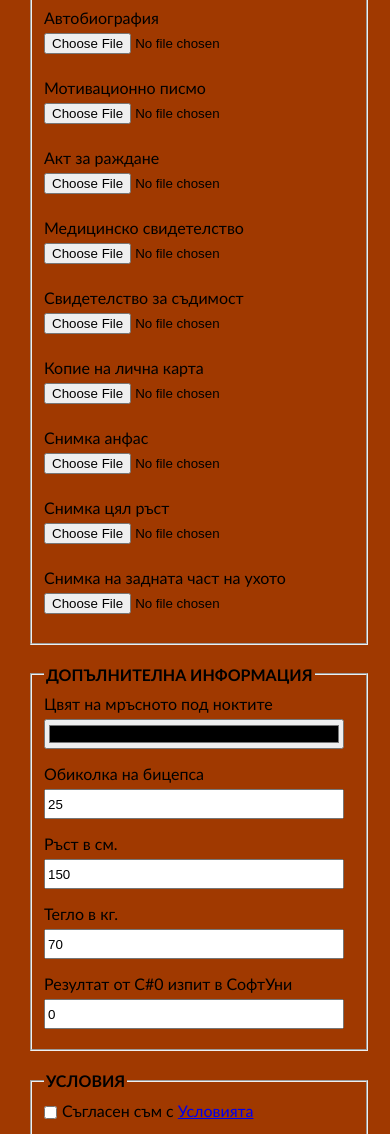
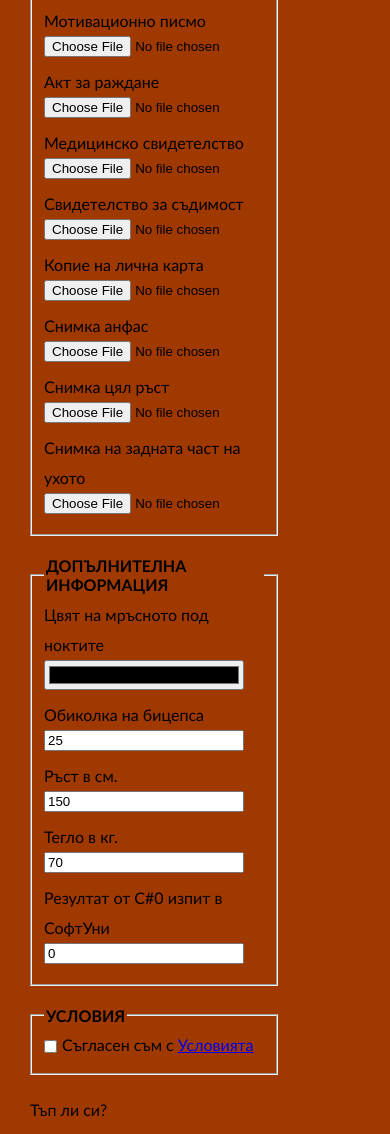
Before and after one commit to KristiyanPeshtenski/Team-CedarChest, a plain HTML site: page main-menu/apply.html in a window 390 px wide. Shown: the part 866-2000 px from the top of the page. Drawn offline with Linux system fonts and the light colour scheme.

Commit message:
fixed application form responsiveness

```diff
--- a/styles/apply.css
+++ b/styles/apply.css
@@ -49,6 +49,10 @@ textarea {
     text-align: left;
 }
 
+input[type="color"] {
+	height: 30px;
+}
+
 input[type="submit"] {
     margin: 20px auto;
     font-weight: bold;
@@ -69,16 +73,23 @@ input[type="submit"] {
 
 @media only screen and (max-width: 575px) {
     fieldset {
-        width: 310px;
+        width: 220px;
     }
 
     label, input, select, textarea {
-        width: 300px;
+        width: 200px;
+        height: auto;
     }
 
-        label[for="stupid"] {
-            text-align: left;
-        }
+    input {
+        max-width: 100%;
+    }
+
+    label[for="stupid"], select {
+        text-align: left;
+        display: block;
+        float: none;
+    }
 
     form {
         margin-left: 10px;
```
Also changed, not shown: 1 other file.
